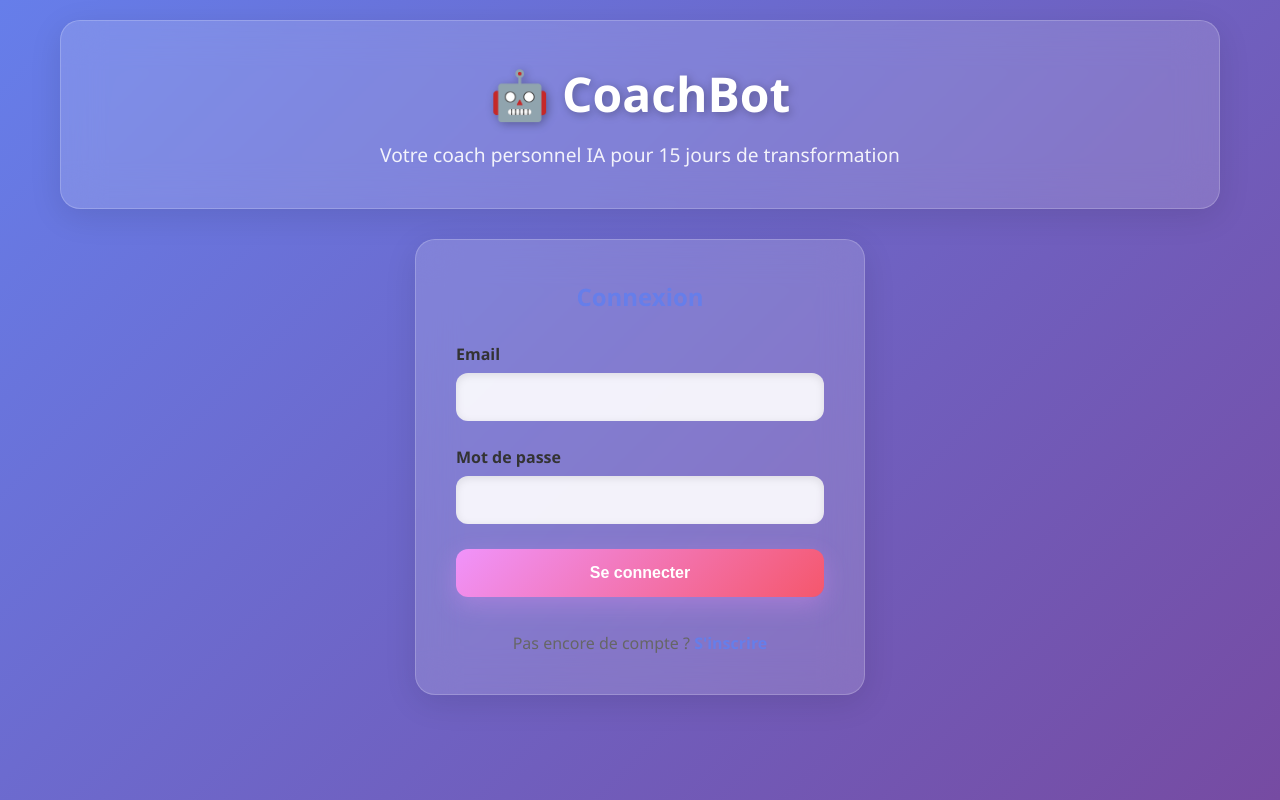
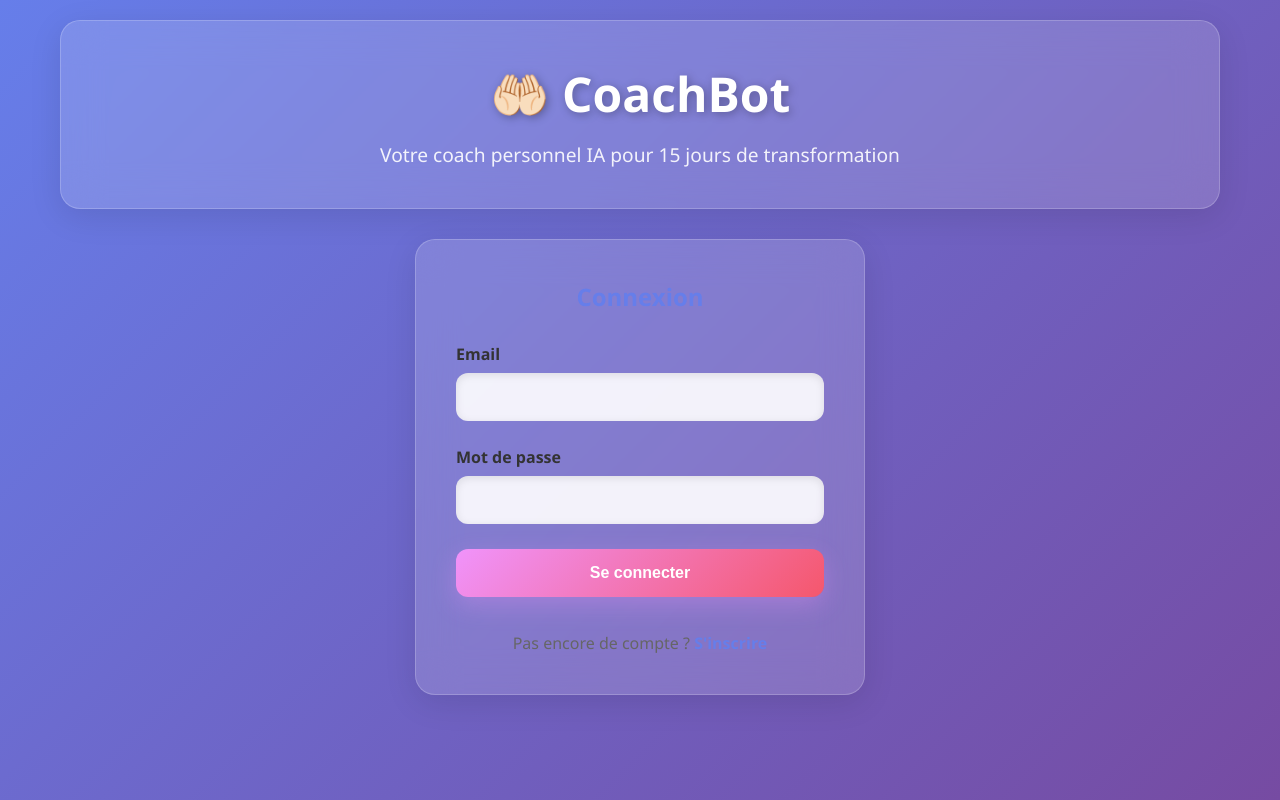
Before and after one commit to selim-ebf-deen/coachbot-V.-Anthropic, a website: page public/index.html in a window 1280 px wide. Drawn offline with Linux system fonts and the light colour scheme.

Commit message:
Update index.html

```diff
--- a/public/index.html
+++ b/public/index.html
@@ -416,7 +416,7 @@
     <div class="container">
         <div id="authSection">
             <div class="header glass">
-                <h1>🤖 CoachBot</h1>
+                <h1>🤲🏻 CoachBot</h1>
                 <p>Votre coach personnel IA pour 15 jours de transformation</p>
             </div>
 
```
